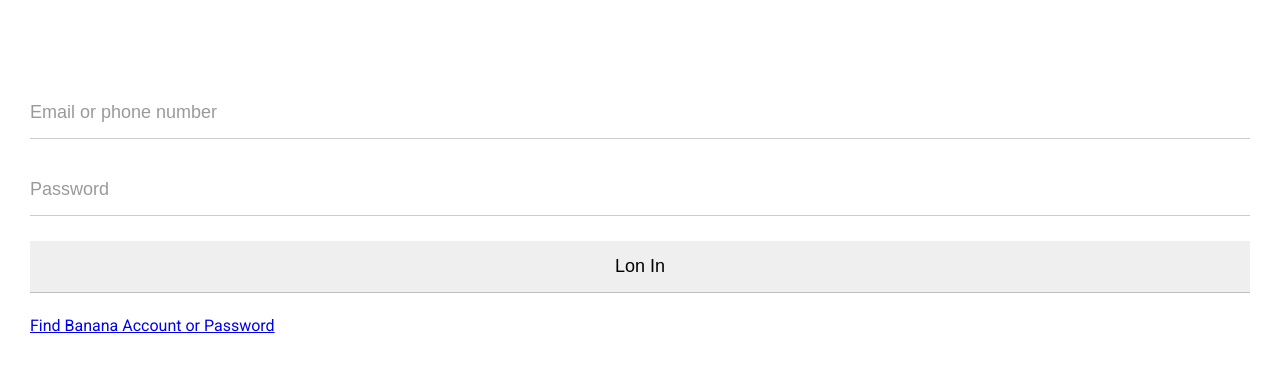
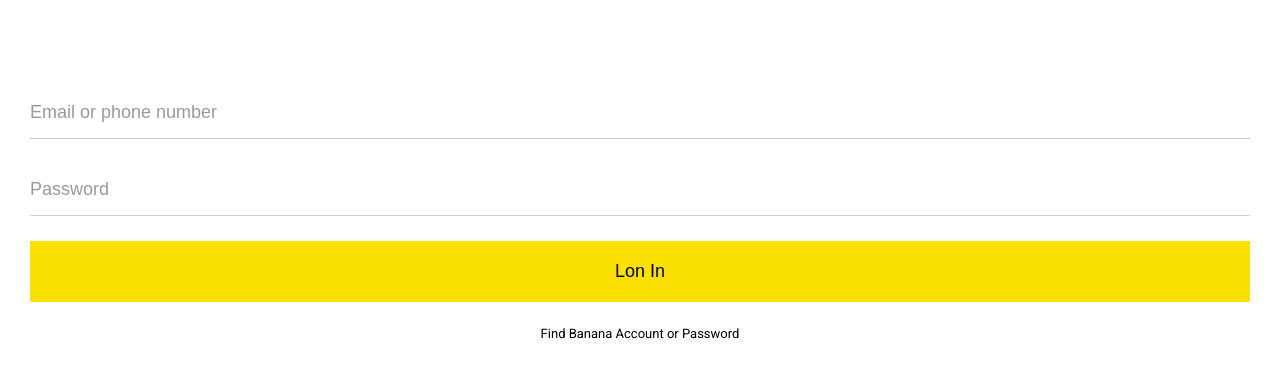
Before and after one commit to Do66i/Do66i3, a plain HTML site: page index.html in a window 1280 px wide. Shown: the part 181-558 px from the top of the page. Drawn offline with Linux system fonts and the light colour scheme.

Commit message:
20210913

```diff
--- a/css/styles.css
+++ b/css/styles.css
@@ -1,6 +1,7 @@
 @import url("https://fonts.googleapis.com/css2?family=Roboto:wght@100;400&display=swap");
 @import "reset.css";
 @import "status-bar.css";
+@import "variables.css";
 body {
   font-family: "Roboto", sans-serif;
 }
@@ -31,8 +32,12 @@ body {
   border: none;
   padding: 15px 0px;
   font-size: 18px;
+  margin-bottom: 25px;
+}
+
+#login-form input:not([type="submit"]) {
   border-bottom: 1px solid rgba(0, 0, 0, 0.2);
-  margin-bottom: 25px;
+  transition: border-color 0.5s ease-in-out;
 }
 
 #login-form input::placeholder {
@@ -40,5 +45,18 @@ body {
 }
 
 #login-form input:focus {
-  border-color: rgba(0, 0, 0, 0.4);
+  border-color: var(--yellow);
 }
+
+#login-form input[type="submit"] {
+  background-color: var(--yellow);
+  cursor: pointer;
+  padding: 20px 0px;
+}
+
+#login-form a {
+  text-align: center;
+  text-decoration: none;
+  color: inherit;
+  font-size: 13px;
+}
--- /dev/null
+++ b/css/variables.css
@@ -0,0 +1,3 @@
+:root {
+  --yellow: #fae100;
+}
```
